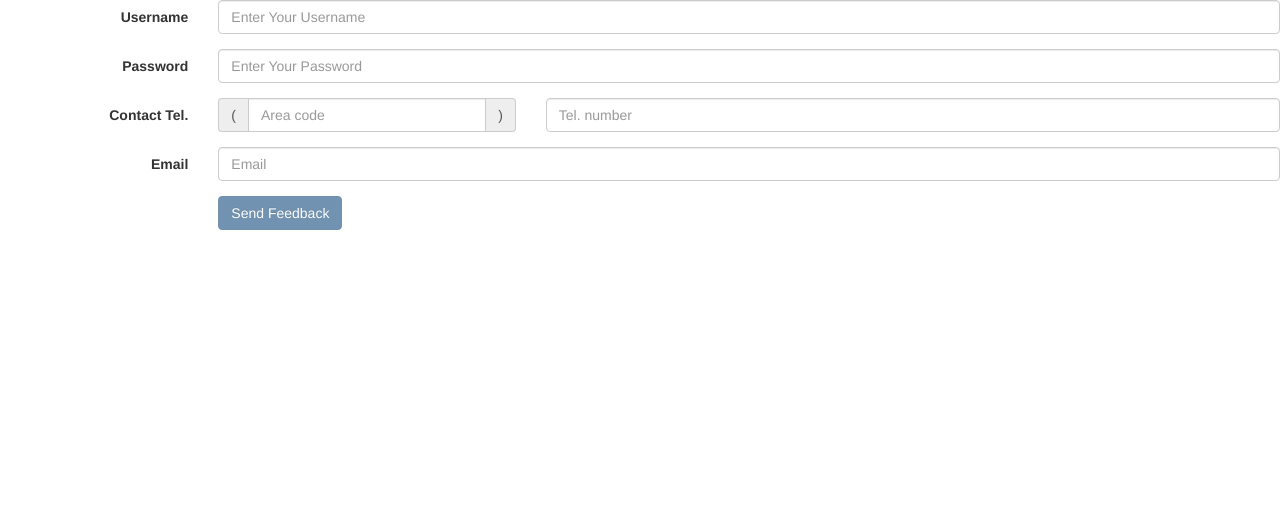
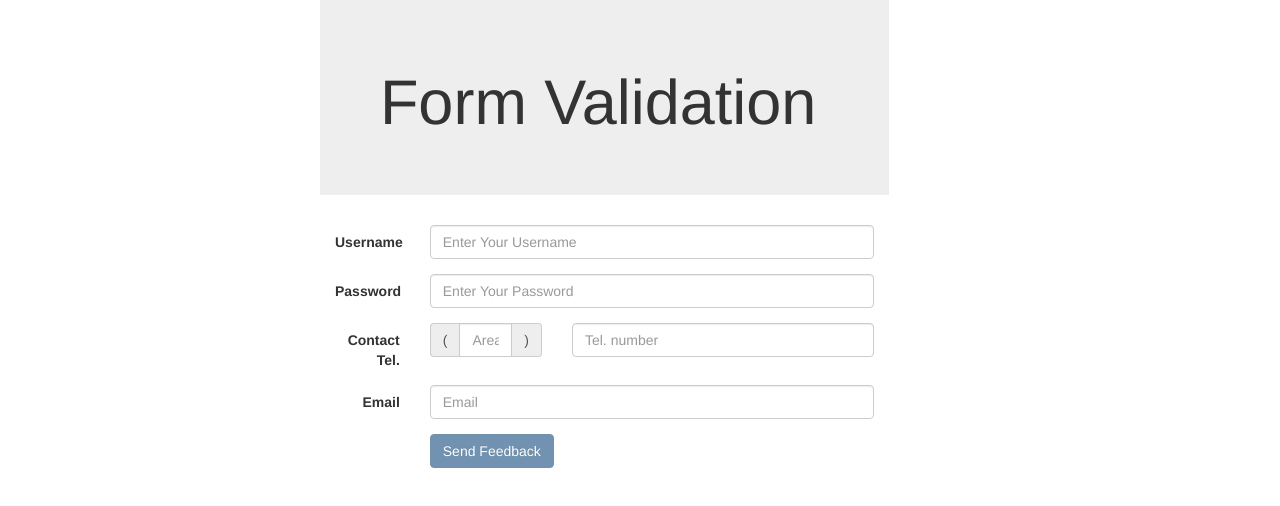
Before and after one commit to Notcracker/form, a website: page index.html in a window 1280 px wide. Drawn offline with nearby package versions, Linux system fonts and the light colour scheme; some packages are replaced by stand-ins of ours.

Commit message:
all except phone

```diff
--- a/index.html
+++ b/index.html
@@ -25,20 +25,27 @@
 </head>
 
 <body>
-
-    <form class="form-horizontal" name="form" ng-submit="sendFeedback()" novalidate>
+  <div class="row col-md-offset-3">
+    <div class="jumbotron col-md-7">
+      <h1 class="col-md-offset-1">Form Validation</h1>
+    </div>
+  </div>
+    <div class="row col-md-offset-3">
+    <form class="form-horizontal col-md-7" name="form" ng-submit="sendFeedback()" novalidate>
         <div class="form-group" ng-class="{ 'has-error' : form.firstname.$error.required && !form.firstname.$pristine }">
             <label for="firstname" class="col-sm-2 control-label">Username</label>
             <div class="col-sm-10">
-                <input type="text" class="form-control" id="firstname" name="firstname" placeholder="Enter Your Username" ng-model="feedback.firstName" required>
-                <span ng-show="form.firstname.$error.required && !form.firstname.$pristine" class="help-block">Your First name is required.</span>
+                <input type="text" class="form-control" id="firstname" name="firstname" placeholder="Enter Your Username" ng-model="feedback.firstName" ng-minlength="6" required>
+                <span ng-show="form.firstname.$invalid && form.firstname.$error.required && !form.firstname.$pristine" class="help-block">Your Username is required.</span>
+                <span ng-show="form.firstname.$invalid && !form.firstname.$pristine" class="help-block">Your Username must be at least 6 characters long.</span>
             </div>
         </div>
         <div class="form-group" ng-class="{ 'has-error' : form.lastname.$error.required && !form.lastname.$pristine }">
             <label for="lastname" class="col-sm-2 control-label">Password</label>
             <div class="col-sm-10">
-                <input type='password' class="form-control" id="lastname"  placeholder="Enter Your Password" ng-model="feedback.lastName" required>
-                <span ng-show="form.lastname.$error.required && !form.lastname.$pristine" class="help-block">Your Last name is required.</span>
+                <input type='password' class="form-control" id="lastname" name="lastname" ng-pattern="/(([A-ZА-Я]+.*\d+)|(\d+.*[A-ZА-Я]+))/" placeholder="Enter Your Password" ng-model="feedback.lastName" required>
+                <span ng-show="form.lastname.$error.required && !form.lastname.$pristine" class="help-block">Your password is required.</span>
+                <span ng-show="form.lastname.$invalid && !form.lastname.$pristine" class="help-block">Your password must contain at least 1 uppercase letter and 1 number.</span>
             </div>
         </div>
         <div class="form-group">
@@ -73,6 +80,8 @@
         </div>
 
     </form>
+  </div>
+
 
 
 <!-- build:js scripts/main.js -->
```
